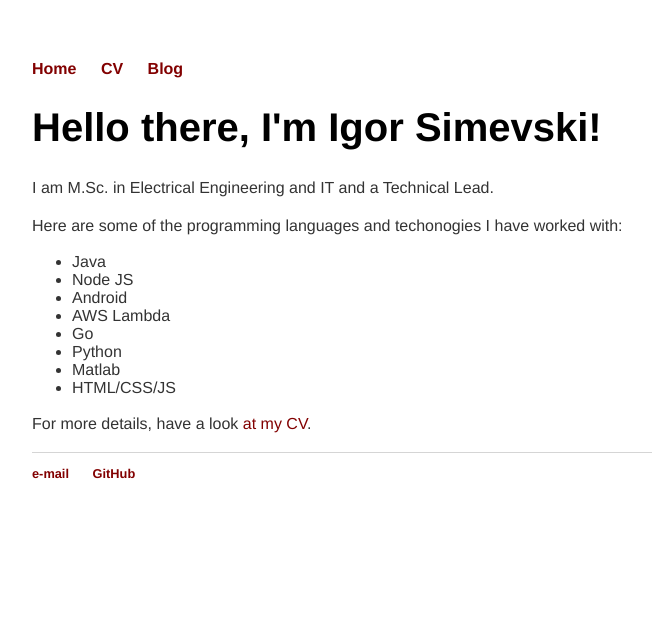
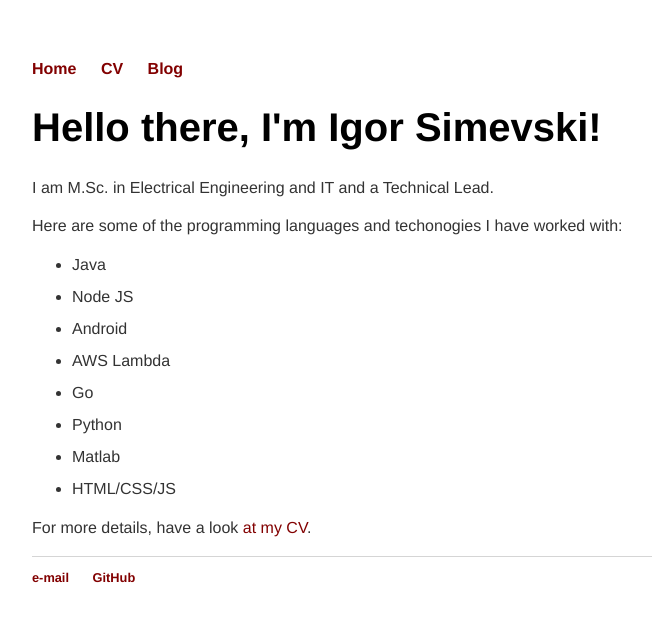
Before and after one commit to igorsimevski/igorsimevski.github.io, a Jekyll site: the page built from index.html, in a window 1280 px wide. Shown: the top 622 px of the page, without its empty margins (160-812 px from the left). Built offline with Jekyll 4.4.1, drawn with Linux system fonts in a browser that asks for light colours.

Commit message:
Update index.html

```diff
--- a/index.html
+++ b/index.html
@@ -6,7 +6,7 @@ title: Igor Simevski
 	<h1>Hello there, I'm Igor Simevski!</h1>
 	<p>I am M.Sc. in Electrical Engineering and IT and a Technical Lead.</p>
 	<p>Here are some of the programming languages and techonogies I have worked with:</p>
-	<ul>
+	<ul class="default-list">
 		<li>Java</li>
 		<li>Node JS</li>
 		<li>Android</li>
```
